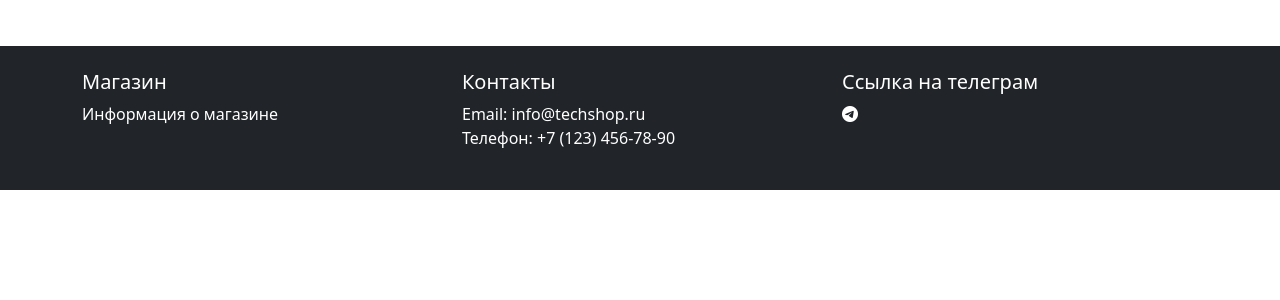
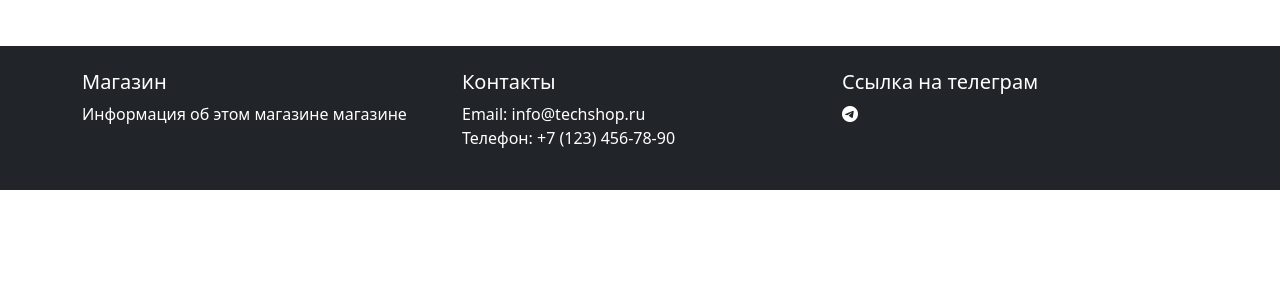
Before and after one commit to Tank0v/django-test-project, a Django app: page / in a window 1280 px wide. Shown: the part 220-520 px from the top of the page. Run offline with Django 4.2, Linux system fonts and the light colour scheme; data that the repository does not hold is empty.

Commit message:
New commit

```diff
--- a/main/templates/main/base.html
+++ b/main/templates/main/base.html
@@ -10,7 +10,6 @@
 <body>
 <nav class="navbar navbar-expand-lg navbar-dark bg-dark">
     <div class="container">
-        <!-- Ссылка на главную страницу -->
         <a class="navbar-brand" href="{% url 'main:product_list' %}">Shop</a>
         <button class="navbar-toggler" type="button" data-bs-toggle="collapse" data-bs-target="#navbarNav">
             <span class="navbar-toggler-icon"></span>
@@ -18,13 +17,11 @@
         <div class="collapse navbar-collapse" id="navbarNav">
             <ul class="navbar-nav me-auto">
                 <li class="nav-item">
-                    <!-- Ссылка на главную страницу -->
                     <a class="nav-link" href="{% url 'main:product_list' %}">Все товары</a>
 
                 </li>
                 {% for category in categories %}
                 <li class="nav-item">
-                    <!-- Ссылка на каждую категорию -->
                     <a class="nav-link" href="{{ category.get_absolute_url }}">
                         {{ category.name }}
                     </a>
@@ -59,7 +56,7 @@
         <div class="row">
             <div class="col-md-4">
                 <h5>Магазин</h5>
-                <p>Информация о магазине</p>
+                <p>Информация об этом магазине магазине</p>
             </div>
             <div class="col-md-4">
                 <h5>Контакты</h5>
```
